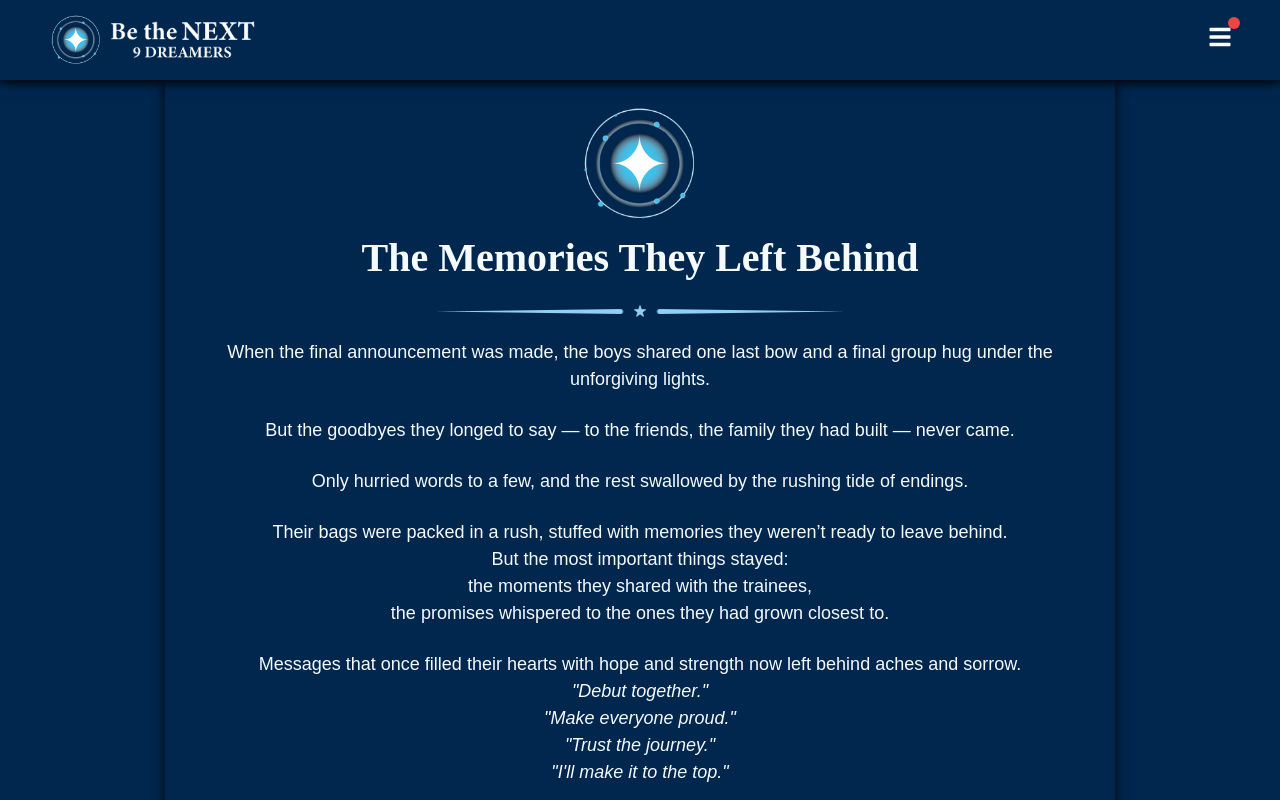
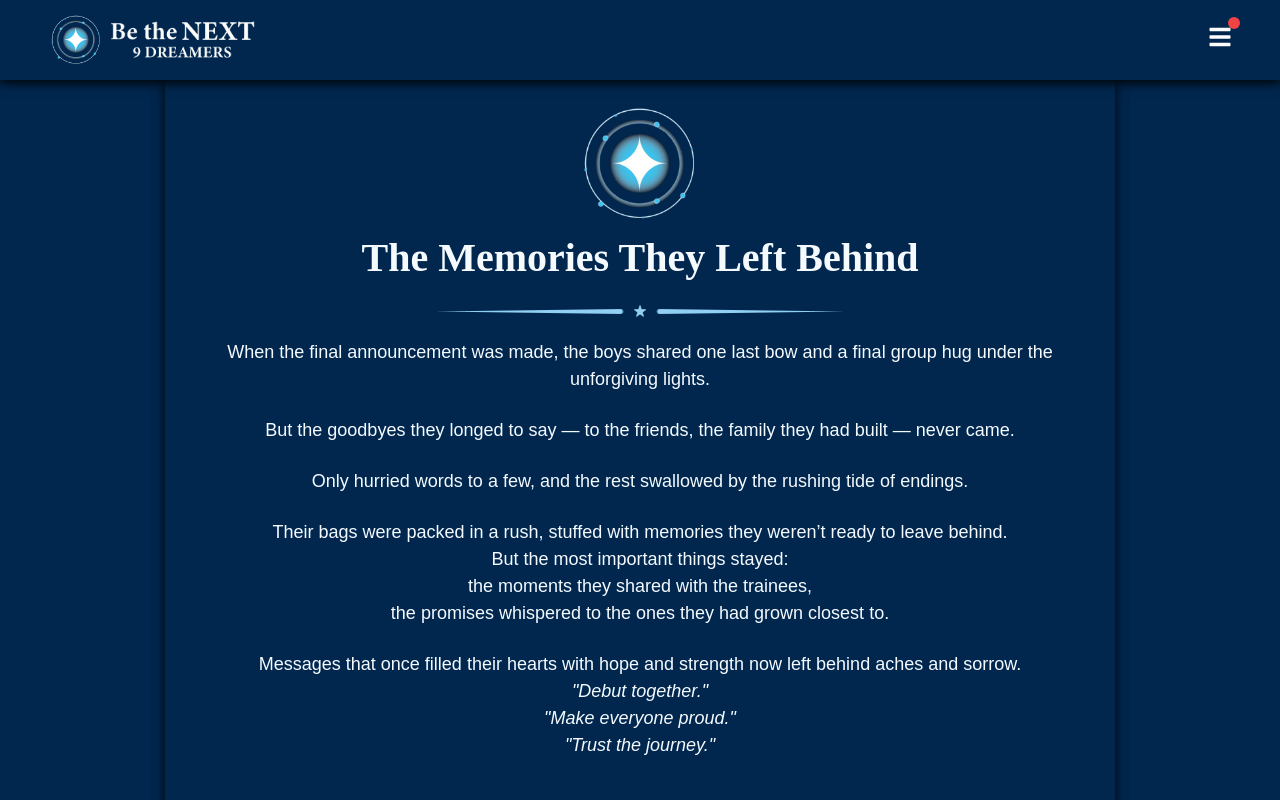
Before and after one commit to dadalman/btn-bias-list, a Next.js app: page /messages in a window 1280 px wide. Shown: the top 800 px of the page. Built offline with nearby package versions, Linux system fonts and the light colour scheme.

Commit message:
Message updated

```diff
--- a/app/messages/page.tsx
+++ b/app/messages/page.tsx
@@ -58,8 +58,7 @@ export default function StoryPage() {
             left behind aches and sorrow. <br />
             <em>"Debut together."</em> <br /> <em>"Make everyone proud."</em>
             <br />
-            <em>"Trust the journey."</em> <br />
-            <em>"I'll make it to the top."</em>
+            <em>"Trust the journey."</em>
           </p>
 
           <img
```
